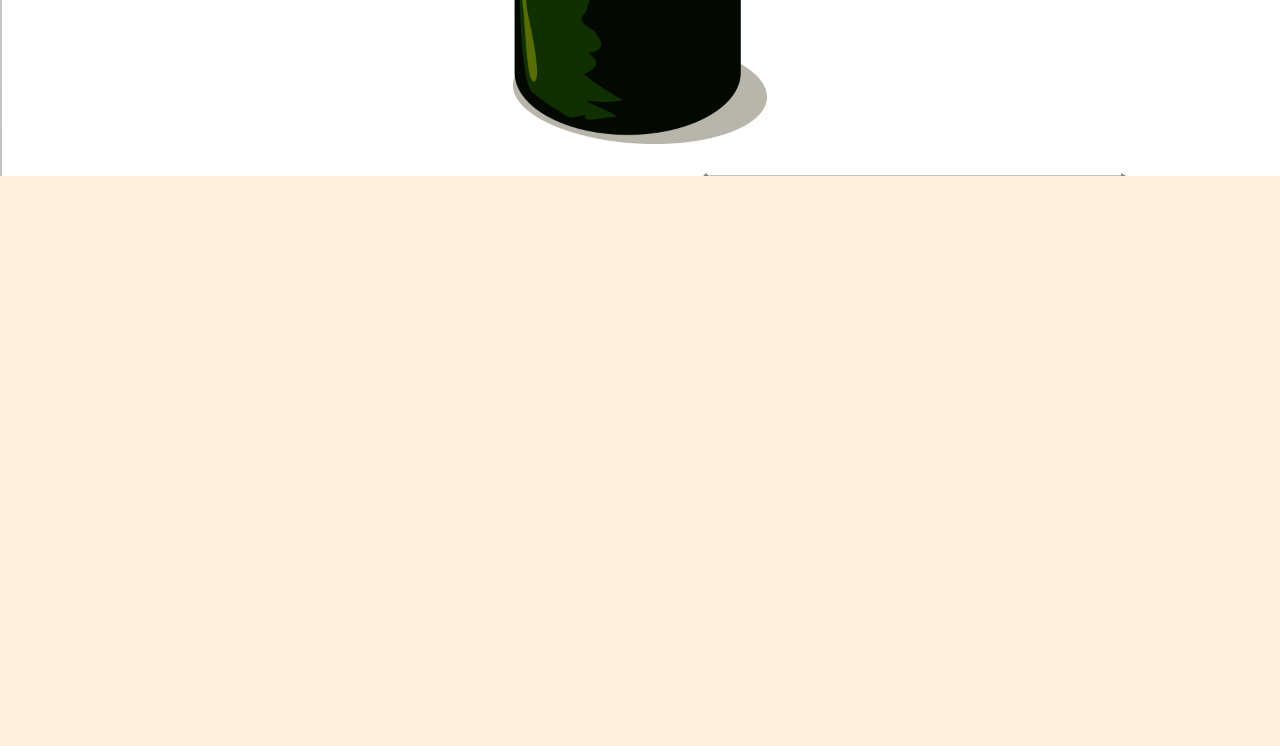
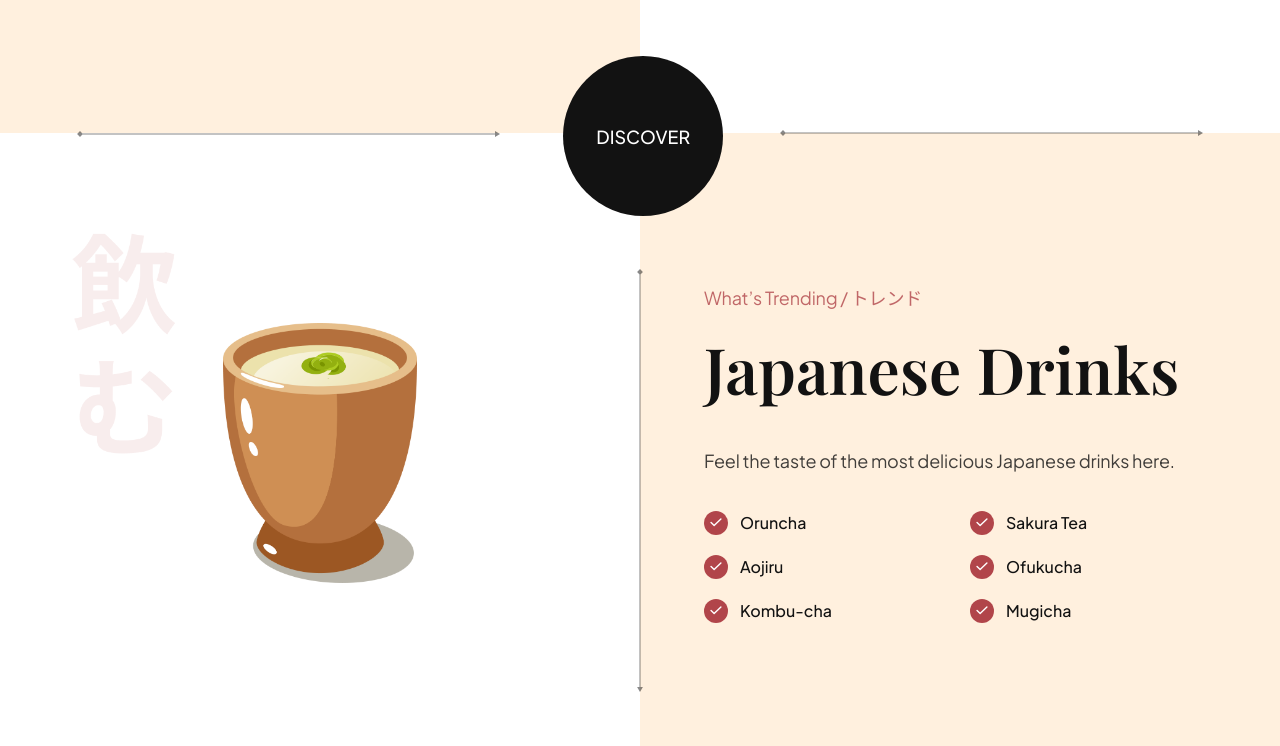
Before and after one commit to iyngraha/web-project, a website built with Vite: page index.html in a window 1280 px wide. Shown: the part 2925-3671 px from the top of the page. Before the commit the page ends 3101 px from the top, so only its background shows below. Built offline with nearby package versions, Linux system fonts and the light colour scheme.

Commit message:
initial commit

```diff
--- a/css/sections/trending.css
+++ b/css/sections/trending.css
@@ -4,9 +4,6 @@
   display: flex;
   flex-direction: column;
   overflow: hidden;
-}
-
-.trending__discover {
 }
 
 .trending-sushi,
@@ -93,6 +90,33 @@
   object-fit: contain;
 }
 
+.trending__discover {
+  position: absolute;
+  top: 44%;
+  left: 44%;
+  z-index: 1;
+
+  width: 160px;
+  height: 160px;
+
+  background-color: var(--secondary-color);
+  border-radius: 100%;
+  cursor: pointer;
+
+  display: flex;
+  justify-content: center;
+  align-items: center;
+}
+
+.trending__discover p {
+  color: #fff;
+  text-transform: uppercase;
+
+  font-size: 18px;
+  font-weight: 500;
+  font-family: var(--plus-jakarta-sans);
+}
+
 /* Arrows */
 .trending__arrow {
   position: absolute;
--- a/index.html
+++ b/index.html
@@ -1,6 +1,5 @@
 <!DOCTYPE html>
 <html lang="en">
-
   <head>
     <meta charset="UTF-8" />
     <meta http-equiv="X-UA-Compatible" content="IE=edge" />
@@ -121,7 +120,10 @@
         Popular Food / 人気
       </h2>
 
-    <div class="popular-foods__filters sushi__hide-scrollbar" data-aos="fade-up">
+      <div
+        class="popular-foods__filters sushi__hide-scrollbar"
+        data-aos="fade-up"
+      >
         <button class="popular-foods__filter-btn active">All</button>
         <button class="popular-foods__filter-btn">
           <img src="assets/sushi-9.png" alt="sushi 9" />
@@ -144,7 +146,11 @@
 
       <div class="popular-foods__catalogue" data-aos="fade-up">
         <article class="popular-foods__card">
-        <img src="assets/sushi-12.png" alt="sushi-12" class="popular-foods__card-image" />
+          <img
+            src="assets/sushi-12.png"
+            alt="sushi-12"
+            class="popular-foods__card-image"
+          />
           <h4 class="popular-foods__card-title">Chezu Sushi</h4>
 
           <div class="popular-foods__card-details flex-between">
@@ -158,7 +164,11 @@
         </article>
 
         <article class="popular-foods__card active-card">
-        <img src="assets/sushi-11.png" alt="sushi-11" class="popular-foods__card-image" />
+          <img
+            src="assets/sushi-11.png"
+            alt="sushi-11"
+            class="popular-foods__card-image"
+          />
           <h4 class="popular-foods__card-title">Original Sushi</h4>
 
           <div class="popular-foods__card-details flex-between">
@@ -172,7 +182,11 @@
         </article>
 
         <article class="popular-foods__card">
-        <img src="assets/sushi-10.png" alt="sushi-10" class="popular-foods__card-image" />
+          <img
+            src="assets/sushi-10.png"
+            alt="sushi-10"
+            class="popular-foods__card-image"
+          />
           <h4 class="popular-foods__card-title">Tonkotsu Ramen</h4>
 
           <div class="popular-foods__card-details flex-between">
@@ -193,9 +207,9 @@
     </section>
 
     <section class="trending" id="food">
+      <section class="trending-sushi">
         <div class="trending__content" data-aos="fade-right">
           <p class="sushi__subtitle">What’s Trending / トレンド</p>
-
           <h3 class="sushi__title">Japanese Sushi</h3>
           <p class="sushi__description">
             Feel the taste of the most delicious Sushi here.
@@ -247,11 +261,78 @@
             <img src="assets/arrow-vertical.svg" alt="arrow vertical" />
           </div>
           <div class="trending__arrow trending__arrow-bottom">
-        <img src="assets/arrow-horizontal.svg" alt="arrow arrow-horizontal" />
+            <img
+              src="assets/arrow-horizontal.svg"
+              alt="arrow arrow-horizontal"
+            />
           </div>
         </div>
       </section>
+
+      <div class="trending__discover" data-aos="zoom-in">
+        <p>Discover</p>
+      </div>
+
+      <section class="trending-drink">
+        <div class="trending__image flex-center">
+          <img src="assets/sushi-4.png" alt="sushi-4" data-aos="fade-right" />
+          <div class="trending__arrow trending__arrow-top">
+            <img src="assets/arrow-horizontal.svg" alt="arrow horizontal" />
+          </div>
+          <div class="trending__arrow trending__arrow-right">
+            <img src="assets/arrow-vertical.svg" alt="arrow vertical" />
+          </div>
+        </div>
+
+        <div class="trending__content" data-aos="fade-left">
+          <p class="sushi__subtitle">What’s Trending / トレンド</p>
+          <h3 class="sushi__title">Japanese Drinks</h3>
+          <p class="sushi__description">
+            Feel the taste of the most delicious Japanese drinks here.
+          </p>
+
+          <ul class="trending__list flex-between">
+            <li>
+              <div class="trending__icon flex-center">
+                <img src="assets/check.svg" alt="check" />
+              </div>
+              <p>Oruncha</p>
+            </li>
+            <li>
+              <div class="trending__icon flex-center">
+                <img src="assets/check.svg" alt="check" />
+              </div>
+              <p>Sakura Tea</p>
+            </li>
+            <li>
+              <div class="trending__icon flex-center">
+                <img src="assets/check.svg" alt="check" />
+              </div>
+              <p>Aojiru</p>
+            </li>
+            <li>
+              <div class="trending__icon flex-center">
+                <img src="assets/check.svg" alt="check" />
+              </div>
+              <p>Ofukucha</p>
+            </li>
+            <li>
+              <div class="trending__icon flex-center">
+                <img src="assets/check.svg" alt="check" />
+              </div>
+              <p>Kombu-cha</p>
+            </li>
+            <li>
+              <div class="trending__icon flex-center">
+                <img src="assets/check.svg" alt="check" />
+              </div>
+              <p>Mugicha</p>
+            </li>
+          </ul>
+        </div>
+      </section>
+    </section>
+
     <script src="js/script.js" type="module"></script>
   </body>
-
 </html>
```
Lines whose indentation alone changed are shown as unchanged.
